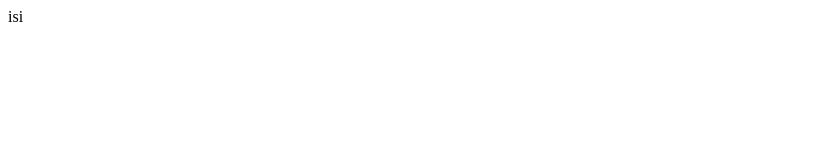
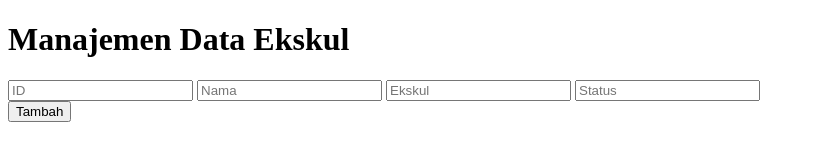
Before and after one commit to miftahulkhairah782-pixel/dbase-aira, a plain HTML site: page index.html in a window 1280 px wide. Shown: the whole page, without its empty margins (0-815 px from the left). Drawn offline with Linux system fonts and the light colour scheme.

Commit message:
Update index.html

```diff
--- a/index.html
+++ b/index.html
@@ -1 +1,18 @@
-isi
+<!DOCTYPE html>
+<html lang="id">
+<head>
+  <meta charset="UTF-8">
+  <title>Data Ekskul</title>
+  <link rel="stylesheet" href="style.css">
+</head>
+<body>
+  <h1>Manajemen Data Ekskul</h1>
+
+  <form id="dataForm">
+    <input type="text" id="id" placeholder="ID" required>
+    <input type="text" id="nama" placeholder="Nama" required>
+    <input type="text" id="ekskul" placeholder="Ekskul" required>
+    <input type="text" id="status" placeholder="Status" required>
+    <div class="buttons">
+      <button type="submit" data-action="CREATE">Tambah</button>
+      <button type="submit" data-action="REA
```
